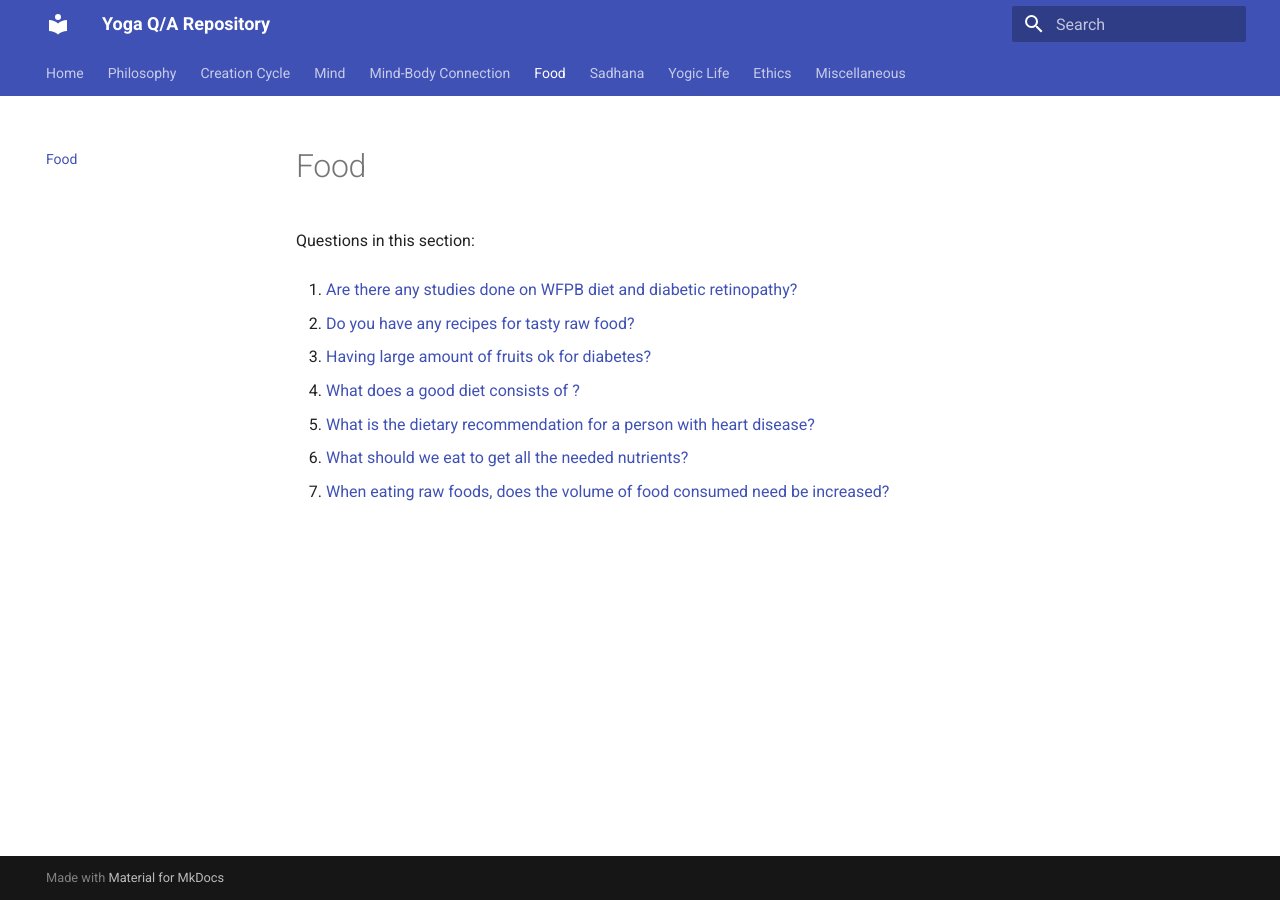
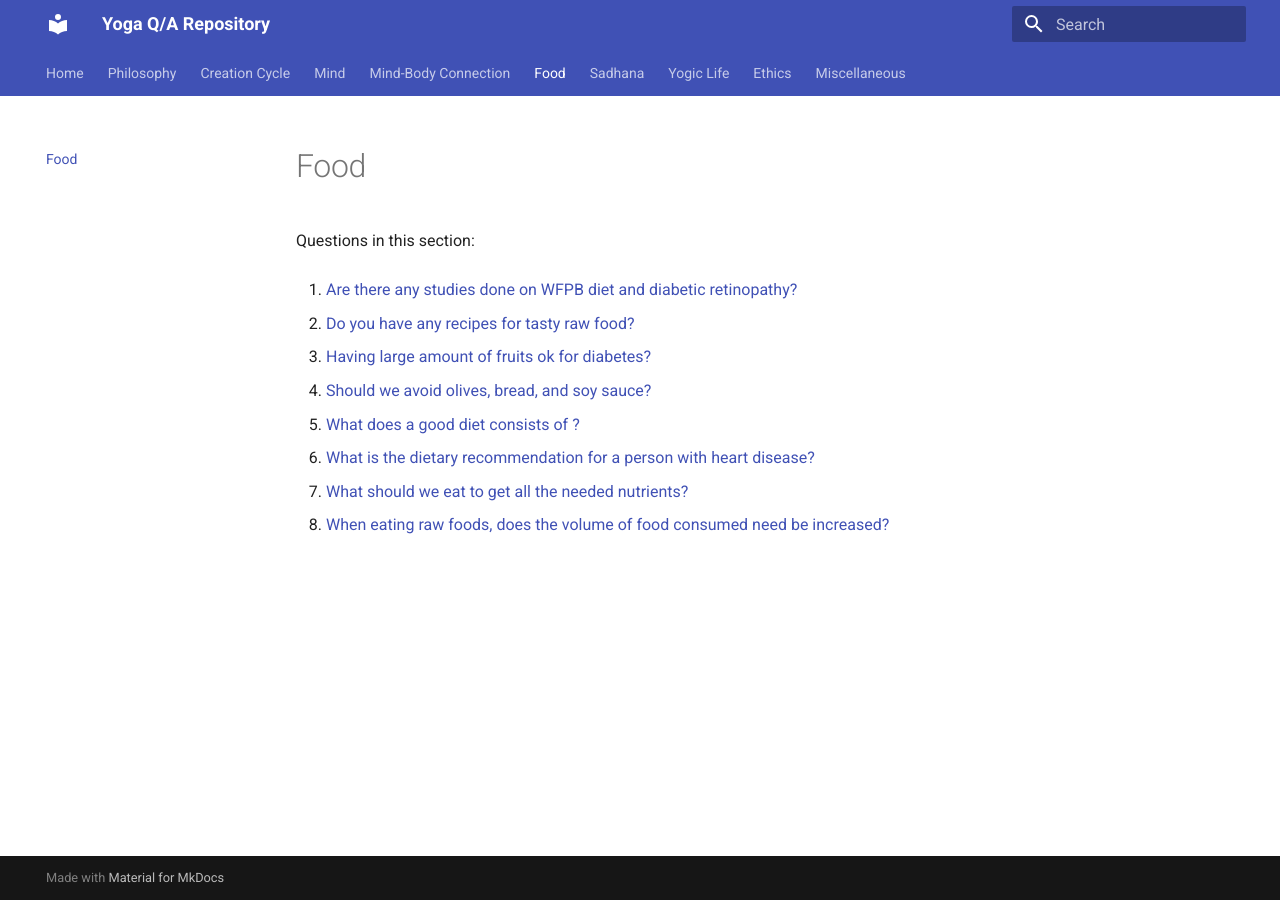
Before and after one commit to yogiclife/yoga-qa, an MkDocs documentation site: the page built from docs/food/README.md, in a window 1280 px wide. Built offline with MkDocs 1.6.1 and Material for MkDocs 9.7.7, drawn with Linux system fonts in a browser that asks for light colours.

Commit message:
Update topic indices [skip ci]

```diff
--- a/docs/food/README.md
+++ b/docs/food/README.md
@@ -8,10 +8,12 @@ Questions in this section:
 
 3. [Having large amount of fruits ok for diabetes?](having-large-amount-of-fruits-ok-for-diabetes-20260628-030219.md)
 
-4. [What does a good diet consists of ?](what-does-a-good-diet-consists-of-20260628-025803.md)
+4. [Should we avoid olives, bread, and soy sauce?](should-we-avoid-olives-bread-and-soy-sauce-20260628-114909.md)
 
-5. [What is the dietary recommendation for a person with heart disease?](what-is-the-dietary-recommendation-for-a-person-with-heart-disease-20260628-023806.md)
+5. [What does a good diet consists of ?](what-does-a-good-diet-consists-of-20260628-025803.md)
 
-6. [What should we eat to get all the needed nutrients?](what-should-we-eat-to-get-all-the-needed-nutrients.md)
+6. [What is the dietary recommendation for a person with heart disease?](what-is-the-dietary-recommendation-for-a-person-with-heart-disease-20260628-023806.md)
 
-7. [When eating raw foods, does the volume of food consumed need be increased?](when-eating-raw-foods-does-the-volume-of-food-consumed-need-be-increased-20260628-030424.md)
+7. [What should we eat to get all the needed nutrients?](what-should-we-eat-to-get-all-the-needed-nutrients.md)
+
+8. [When eating raw foods, does the volume of food consumed need be increased?](when-eating-raw-foods-does-the-volume-of-food-consumed-need-be-increased-20260628-030424.md)
```
